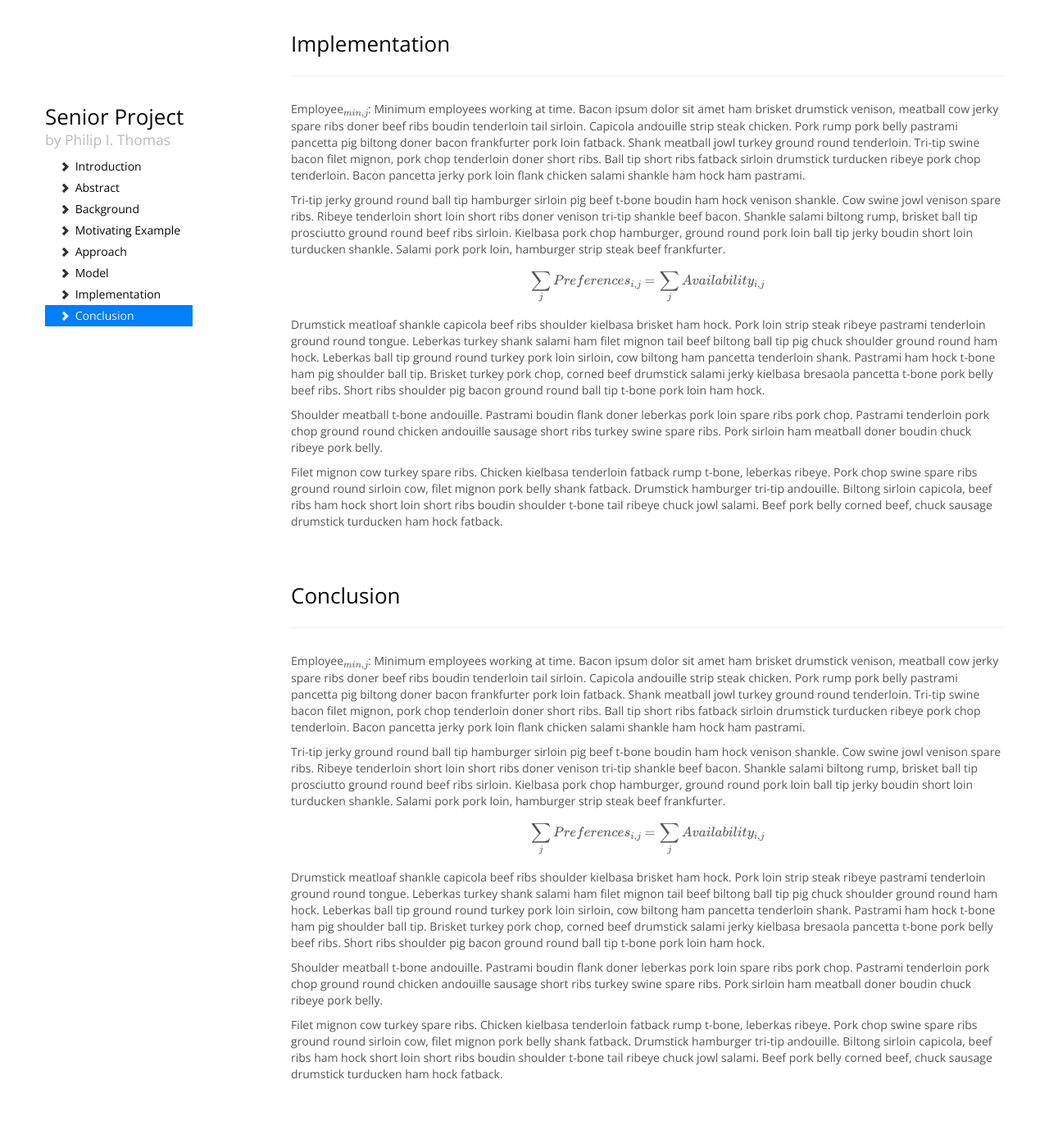
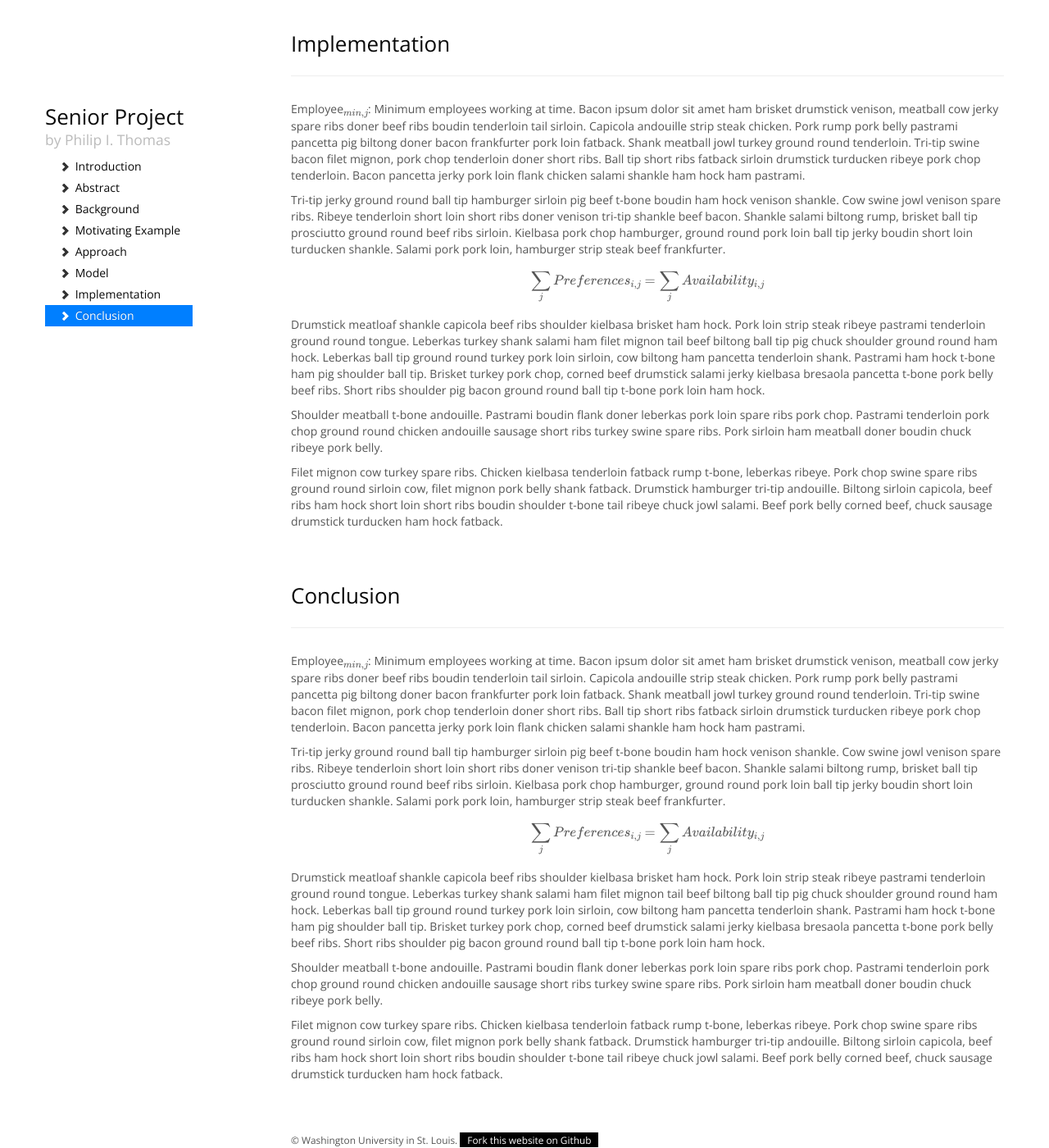
Before and after one commit to philipithomas/senior_project_website, a Jekyll site: the page built from index.html, in a window 1280 px wide and 1400 px high, scrolled down 3052 px. Shown: the whole window at 82% size. Built offline with Jekyll 4.4.1, drawn with Linux system fonts in a browser that asks for light colours; nearby versions of some CDN libraries; Markdown is read by kramdown in place of the engine named in the settings; formulas are drawn with MathJax 3; before the commit the page ends 4382 px from its top, so only the background shows below that.

Commit message:
footer added

```diff
--- a/_layouts/default.html
+++ b/_layouts/default.html
@@ -64,7 +64,9 @@
          <section id="conclusion">
           {% include conclusion.html %}
         </section>
-
+        <footer>
+          <small>&copy; Washington University in St. Louis. <a href="https://github.com/philipithomas/senior_project_website"><span class="badge badge-inverse">Fork this website on Github</span></a></small>
+        </footer>
         </div>
       </div>
     </div> <!-- /container -->
--- a/css/custom.css
+++ b/css/custom.css
@@ -15,3 +15,7 @@ section {
 .side-title {
 	line-height: 25px;
 }
+
+footer {
+	padding-top: 50px;
+}
```
